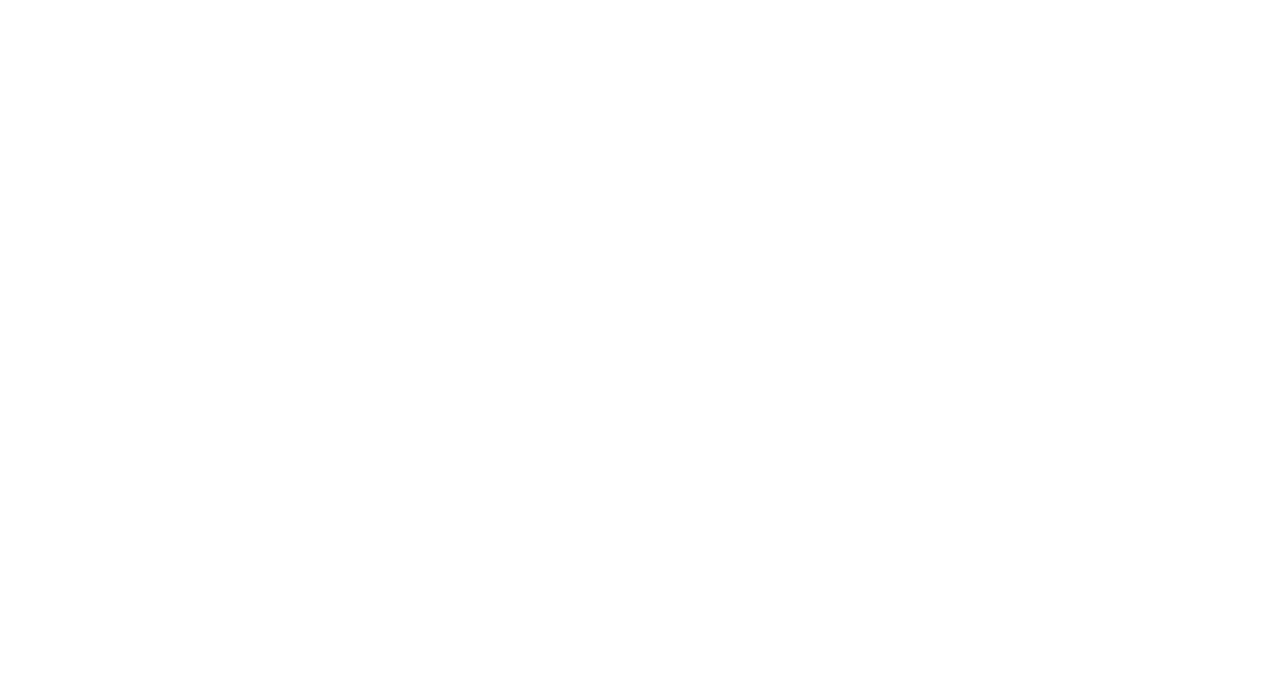
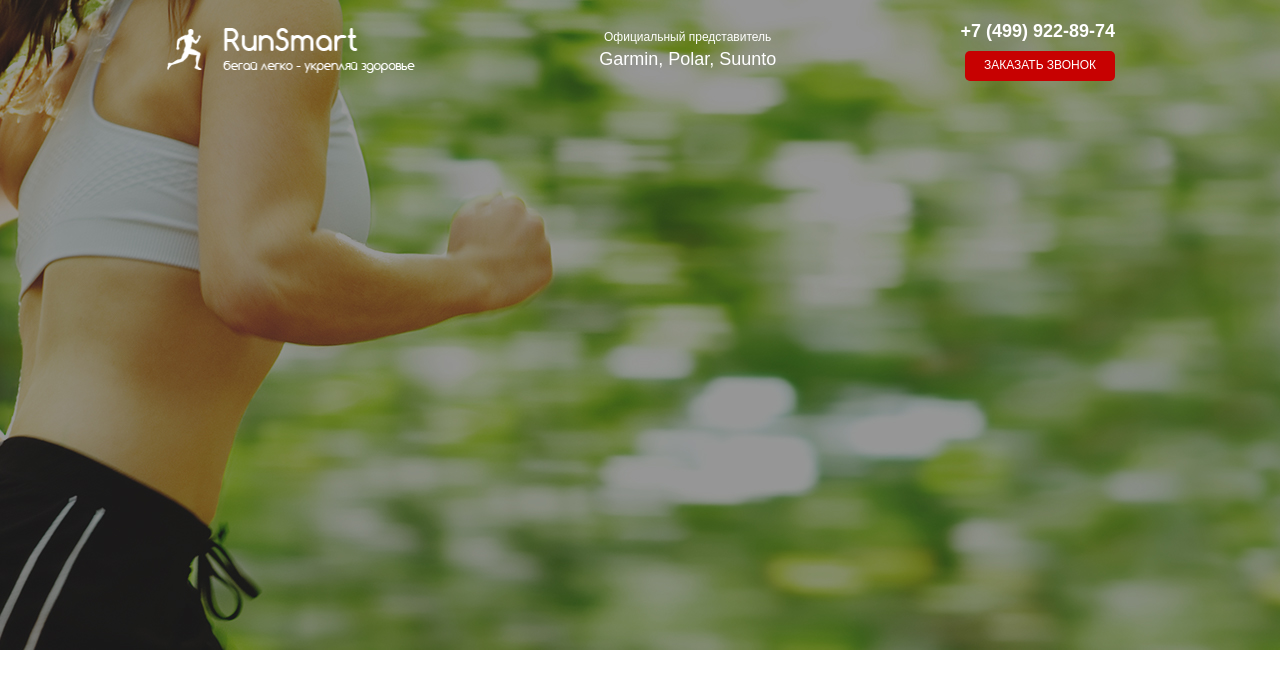
Before and after one commit to dvasiljevs/new_project, a website: page src/index.html in a window 1280 px wide. Drawn offline with Linux system fonts and the light colour scheme.

Commit message:
20.01 sdelali header

```diff
--- a/src/index.html
+++ b/src/index.html
@@ -10,6 +10,22 @@
     <link rel="stylesheet" href="css/styles.min.css">
 </head>
 <body>
-
+    <div class="promo">
+        <div class="container">
+            <header class="header">
+                <a href="#" class="header__logo">
+                    <img src="img/icons/running-man-2-64.png" alt="logo">
+                </a>
+                <div class="header__official">
+                    Официальный представитель
+                    <span>Garmin, Polar, Suunto</span>
+                </div>
+                <div class="header__contacts">
+                    <a href="tel:+74999228974" class="header__phone">+7 (499) 922-89-74</a>
+                    <button class="button">заказать звонок</button>
+                </div>
+            </header>
+        </div>
+    </div>
 </body>
 </html>
--- /dev/null
+++ b/src/sass/blocks/_buttons.scss
@@ -0,0 +1,13 @@
+.button{
+    width: 150px;
+    height: 30px;
+    background-color: $main-color;
+    border-radius: 5px;
+    border: none;
+    font-size: 12px;
+    line-height: 1.2;
+    font-weight: 500;
+    text-transform: uppercase;
+    color: #ffffff;
+    margin-top: 8px;
+}
--- /dev/null
+++ b/src/sass/blocks/_header.scss
@@ -0,0 +1,37 @@
+.header{
+    display: flex;
+    justify-content: space-between;
+    align-items: center;
+    &__logo{
+        width: 250px;
+        img{
+            width: 100%;
+        }
+    }
+    &__official{
+        font-size: 12px;
+        color: #ffffff;
+        font-weight: 500;
+        text-align: center;
+        span{
+            display: block;
+            font-size: 18px;
+
+        }
+    }
+    &__phone{
+        display: block;
+        font-size: 18px;
+        line-height: 1.2;
+        font-weight: 700;
+        color: #ffffff;
+        &:hover{
+            text-decoration: none;
+        }
+    }
+    &__contacts{
+        display: flex;
+        flex-direction: column;
+        align-items: flex-end;
+    }
+}
--- /dev/null
+++ b/src/sass/blocks/_promo.scss
@@ -0,0 +1,5 @@
+.promo{
+    min-height: 650px;
+    padding: 21px 0 93px 0;
+    background: url(../../img/bg.png) center (center/cover) no-repeat;
+}
--- a/src/sass/styles.scss
+++ b/src/sass/styles.scss
@@ -0,0 +1,11 @@
+@import 'base/variables';
+*{
+    font-family: "Museo Sans Curl", sans-serif;
+}
+.container{
+    max-width: 950px;
+    margin: 0 auto;
+}
+@import 'blocks/_promo';
+@import 'blocks/header';
+@import 'blocks/buttons';
```
Also changed, not shown: src/css/styles.min.css, src/img/icons/running-man-2-64.png (renamed from src/img/running-man-2-64.png), 1 other file.
